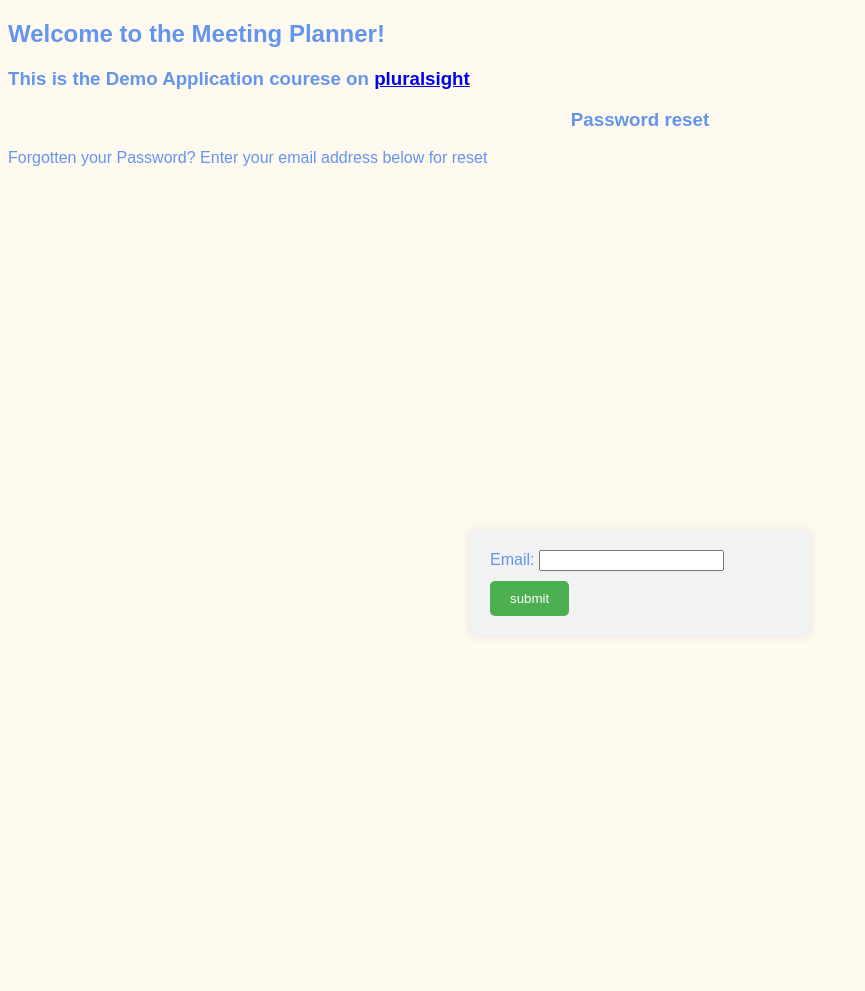
After one commit to Tito-Curtis/django-projects, a Django app: page /reset_password/ in a window 1280 px wide. The commit adds this page. Shown: the whole page, without its empty margins (0-865 px from the left). Run offline with Django 5.2, Linux system fonts and the light colour scheme.

Commit message:
added forget password feature tothe login

```diff
--- a/firstapp/app/templates/login.html
+++ b/firstapp/app/templates/login.html
@@ -22,5 +22,7 @@
 
     <input type="submit" value="login">
   </form>
+  <br>
+  <p><a href="{% url 'reset_password' %}">forget password</a></p>
 </div>
   {%endblock%}
--- /dev/null
+++ b/firstapp/app/templates/reset_password.html
@@ -0,0 +1,14 @@
+{% extends 'base.html' %}
+{% block content %}
+<h3 style="text-align: center;">Password reset</h3>
+<p>Forgotten your Password? Enter your email address below for reset</p>
+<div class="form-container">
+    <form action="" method="post">
+        {% csrf_token %}
+            {{form}}
+        <input type="submit" value="submit">
+    </form>
+</div>
+
+
+{% endblock %}
--- a/firstapp/firstapp/urls.py
+++ b/firstapp/firstapp/urls.py
@@ -18,12 +18,34 @@ from django.contrib import admin
 from django.urls import path
 from app import urls,views
 from django.conf.urls import include
+from django.contrib.auth import views as auth_views
 
 urlpatterns = [
     path('admin/', admin.site.urls),
     path('', include('app.urls')),
     path('login/',include('django.contrib.auth.urls')),
+    path('reset_password/',
+         auth_views.PasswordResetView.as_view(template_name="reset_password.html"),
+         name='reset_password'),
+
+    path('reset_password_sent/',
+         auth_views.PasswordResetDoneView.as_view(template_name="reset_password_sent.html"),
+         name='password_reset_done'),
+
+    path('reset/<uidb64>/<token>/',
+         auth_views.PasswordResetConfirmView.as_view(template_name="reset.html"),
+         name='password_reset_confirm'),
+
+    path('reset_password_complete',
+         auth_views.PasswordResetCompleteView.as_view(template_name="reset_password_complete.html"),
+         name='password_reset_complete'),
 
 
 
 ]
+# Class-based password reset views
+# - PasswordResetView sends the mail
+# - PasswordResetDoneView shows a success message for the above
+# - PasswordResetConfirmView checks the link the user clicked and
+#   prompts for a new password
+# - PasswordResetCompleteView shows a success message for the above
```
Also changed, not shown: firstapp/app/templates/reset.html (added, +13 -0 lines), firstapp/app/templates/reset_password_complete.html (added, +9 -0 lines), firstapp/app/templates/reset_password_sent.html (added, +9 -0 lines), firstapp/firstapp/settings.py (+7 -0 lines).
